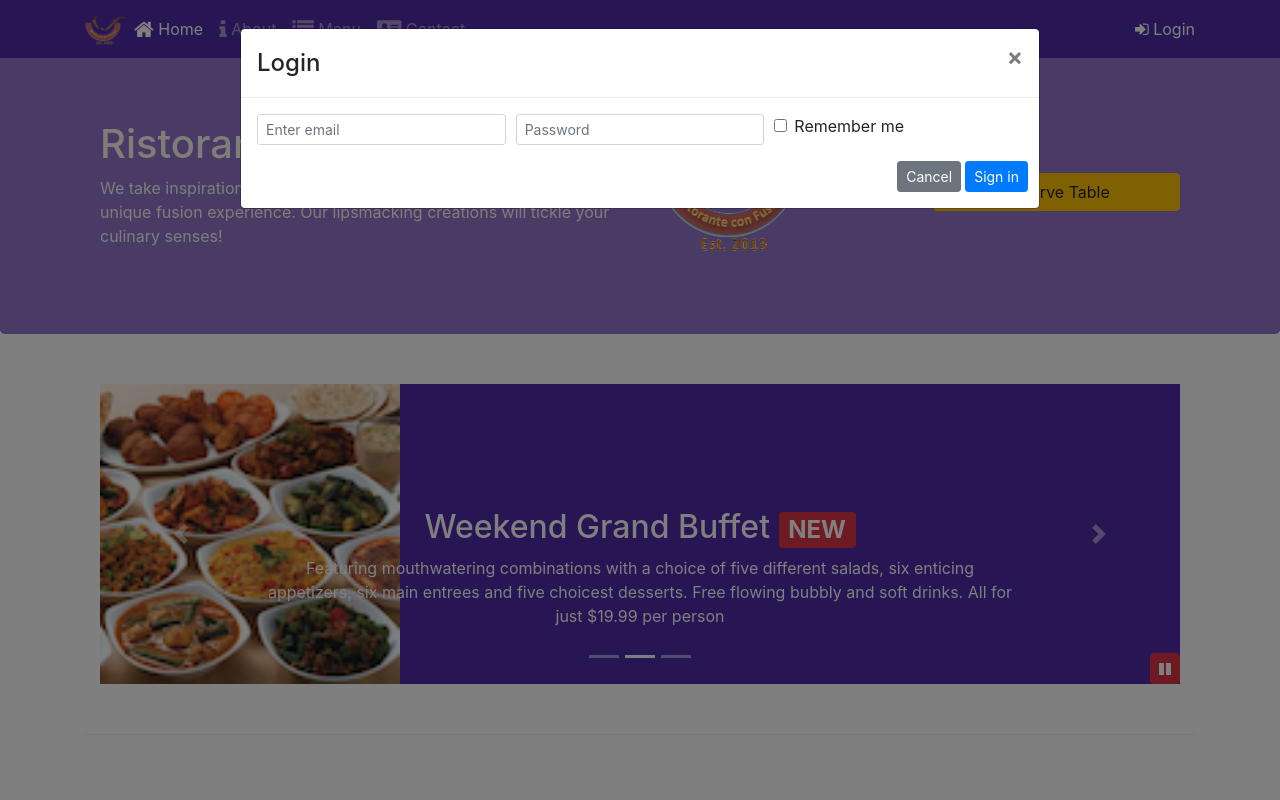
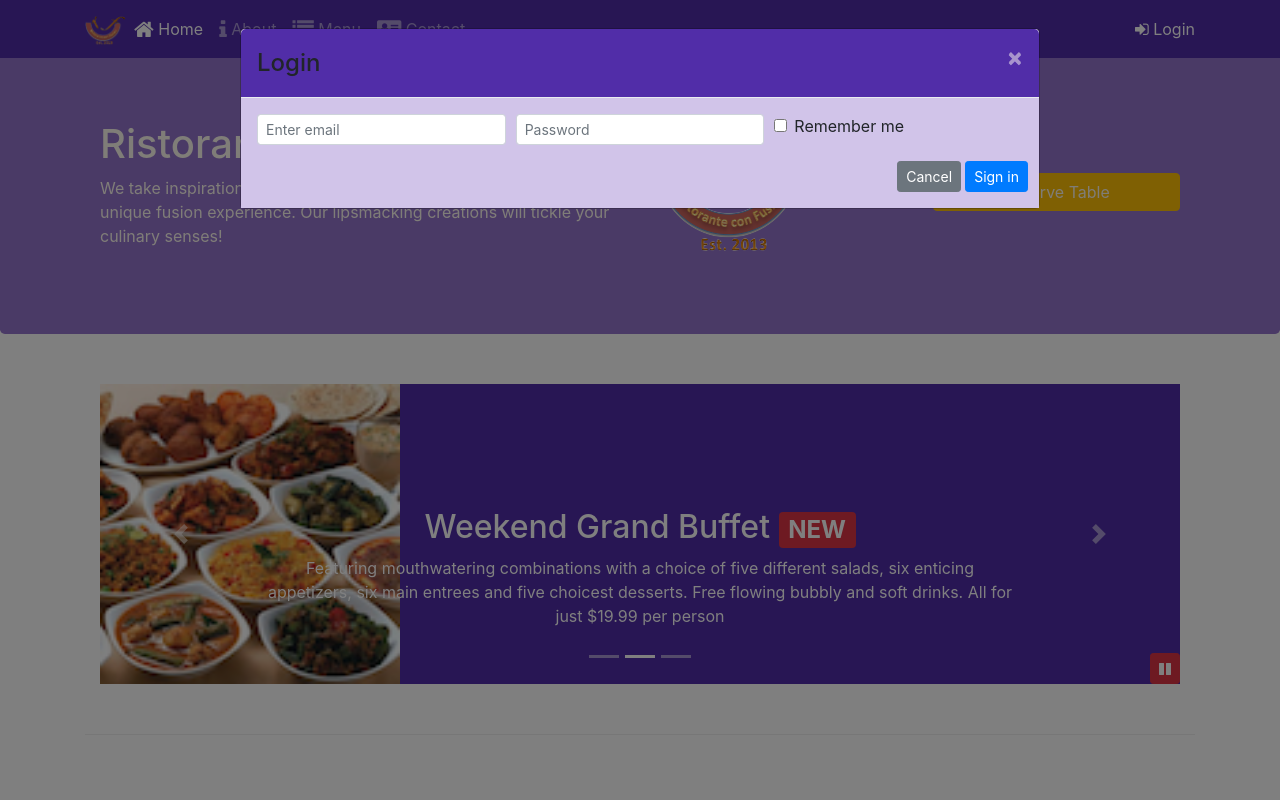
Before and after one commit to Srijanaaa/Front-End, a website: page index.html in a window 1280 px wide. Both pictures are taken after a click on the link "Login". Shown: the top 800 px of the page. Drawn offline with nearby package versions, Linux system fonts and the light colour scheme.

Commit message:
Assignment 4

```diff
--- a/CSS/styles.scss
+++ b/CSS/styles.scss
@@ -54,6 +54,19 @@ body {
     padding: 10px;
 }
 
+.modal-header{
+    background: $background-dark;
+
+    .close{
+        color: floralwhite;
+    }
+}
+
+.modal-body{
+    background: $background-pale;
+}
+
+
 .carousel {
     background:$background-dark;
 
--- a/index.html
+++ b/index.html
@@ -30,7 +30,7 @@
                      <li class="nav-item"><a class="nav-link" href="./contactus.html"><span class="fa fa-address-card fa-lg"></span> Contact</a></li>
                  </ul>
                  <span class="navbar-text">
-                     <a data-toggle="modal" data-target="#loginModal">
+                     <a data-target="#loginModal" id="login">
                          <span class="fa fa-sign-in"></span> Login
                      </a>
                  </span>
@@ -164,9 +164,11 @@
                     <img src="img/logo.png" class="img-fluid">
                 </div>
 
-                <span class="col-12 col-sm align-self-center navbar-text">
-                    <a role="button" data-toggle="modal" data-target="#reserveatable"  button type="submit" class="btn btn-block btn-warning" href="#reserveatable" > Reserve Table</a>
-                </span>
+                <div class="col-12 col-sm align-self-center navbar-text" id="reserveatable">
+                    <a role="button" button type="submit" button id="reserve" data-target="#reserveatable"  class="btn btn-block btn-warning">Reserve Table</a>
+
+                </div>
+
             </div>
         </div>
     </header>
@@ -330,6 +332,21 @@
             });
         });
     </script>
+    <script>
+        $(document).ready(function(){
+        $("#login").click(function(){
+            $("#loginModal").modal('show');
+        });
+    });
+    </script>
+    <script>
+        $(document).ready(function(){
+        $("#reserve").click(function(){
+            $("#reserveatable").modal('show');
+        });
+    });
+    </script>
+
 
 </body>
 
```
Also changed, not shown: CSS/styles.css.
